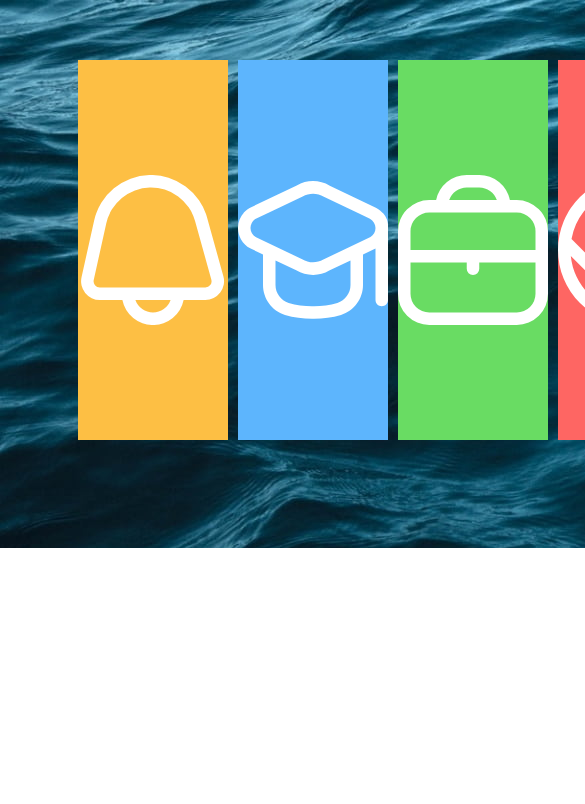
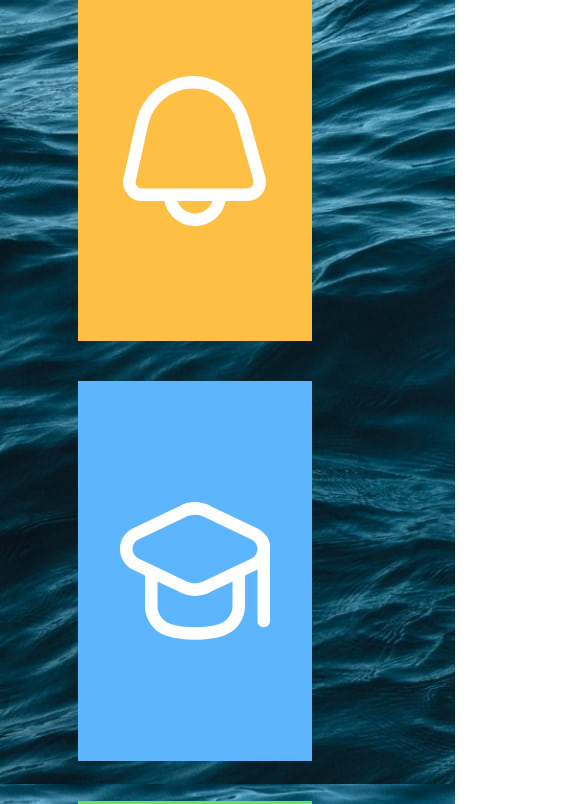
Before and after one commit to seo-onion/web-display, a plain HTML site: page index.html in a window 390 px wide. Shown: the part 296-1100 px from the top of the page, 585 px wide, since content can reach past the window. Before the commit the page ends 844 px from the top, so only its background shows below. Drawn offline with Linux system fonts and the light colour scheme; a web font is replaced by a local one.

Commit message:
add Responsive design and transition to mobile display

```diff
--- a/index.html
+++ b/index.html
@@ -2,6 +2,7 @@
     <head>
         <title>Document</title>
         <link rel="stylesheet" href="style.css">
+        <meta name="viewport" content="width=device-width, initial-scale=1.0">
     </head>
 
     <body>
--- a/style.css
+++ b/style.css
@@ -60,8 +60,6 @@ body{
     height: 380px;
     display: grid;
     place-content: center;
-
-    position: relative;
     transition: .5s all;
 }
 
@@ -72,8 +70,6 @@ body{
 .menu div img{
     width: 150px;
     filter: invert(100%);
-
-
 }
 
 .container-campana{
@@ -91,3 +87,26 @@ body{
 .container-mundo{
     background-color: var(--red);
 }
+
+
+
+@media screen and (max-width: 900px) {
+    .menu{
+        height: 1800px;
+        grid-template-columns: auto;
+        grid-template-rows: repeat(4, 400px);
+        gap: 20px;
+        margin-bottom: 40px;
+    }
+
+    .menu div{
+        transition: 1s;
+    }
+
+    .menu div:hover{
+        height: 380px;
+        width: 100%;
+        background: transparent;
+    }
+
+}
```
